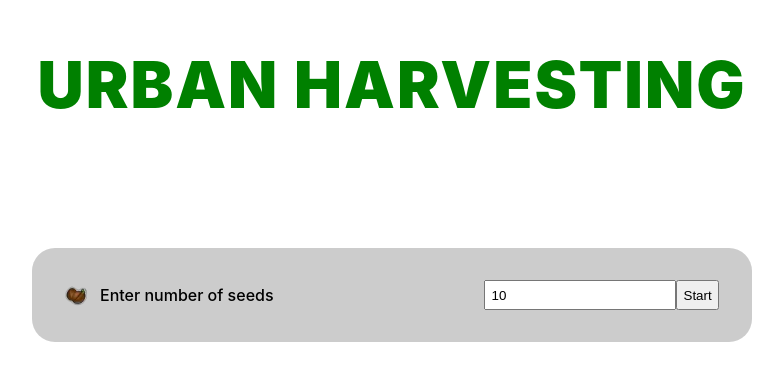
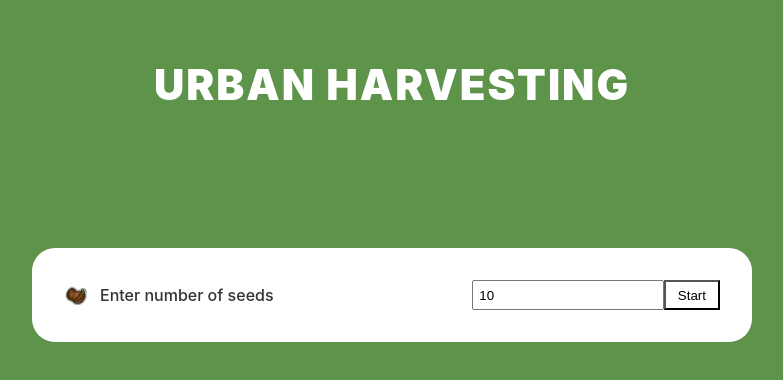
Before and after one commit to baiboch/collabothon_digital_midnight_talkers_1, a React (Create React App) app: page / in a window 1280 px wide. Shown: the part 108-488 px from the top of the page, without its empty margins (248-1031 px from the left). Built offline with nearby package versions, Linux system fonts and the light colour scheme.

Commit message:
Client update: intro font

```diff
--- a/src/App.css
+++ b/src/App.css
@@ -42,10 +42,15 @@ body, html {
     transform: rotate(360deg);
   }
 }
-
+body {
+  background-color: #5E934A;
+}
 main {
   width: 100%;
   min-height: 100vh;
+}
+button {
+  background-color: #fff;
 }
 .indexPresentation {
   max-width: 720px;
@@ -58,6 +63,7 @@ main {
   display: flex;
   align-items: center;
   font-weight: 500;
+  color: #333333;
 }
 
 .indexPresentation p img {
@@ -72,14 +78,14 @@ h1 {
   display: flex;
   justify-content: center;
   align-items: center;
-  color: green;
+  color:  #fff;
   font-weight: 900;
   letter-spacing: 2px;
-  font-size: 64px;
+  font-size: 42px;
 }
 form {
   padding: 32px;
-  background-color: #ccc;
+  background-color: #FFFFFF;
   border-radius: 23px;
   display: flex;
   align-items: center;
@@ -90,4 +96,5 @@ button {
 }
 button {
   cursor: pointer;
+  padding-inline: 12px;
 }
```
